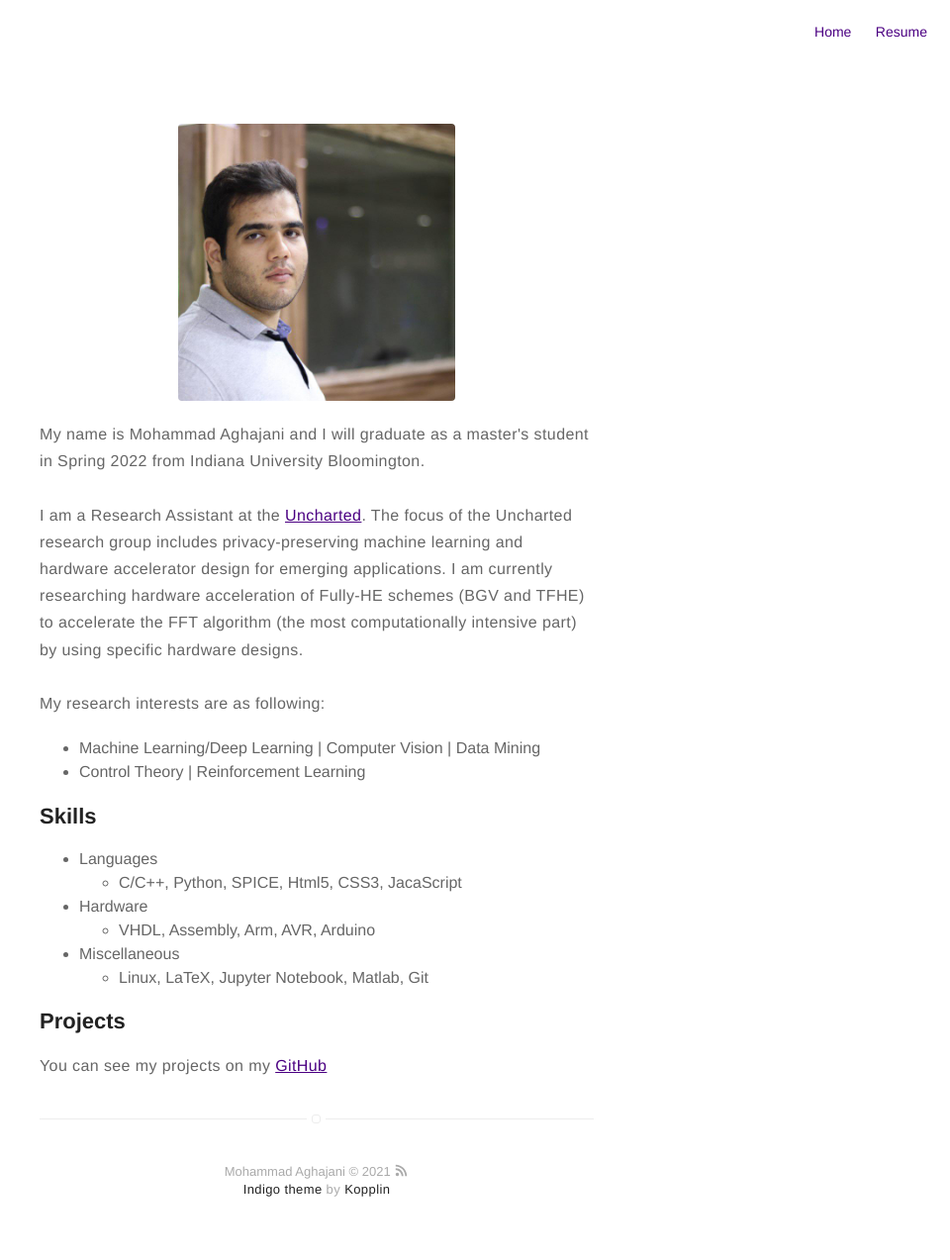
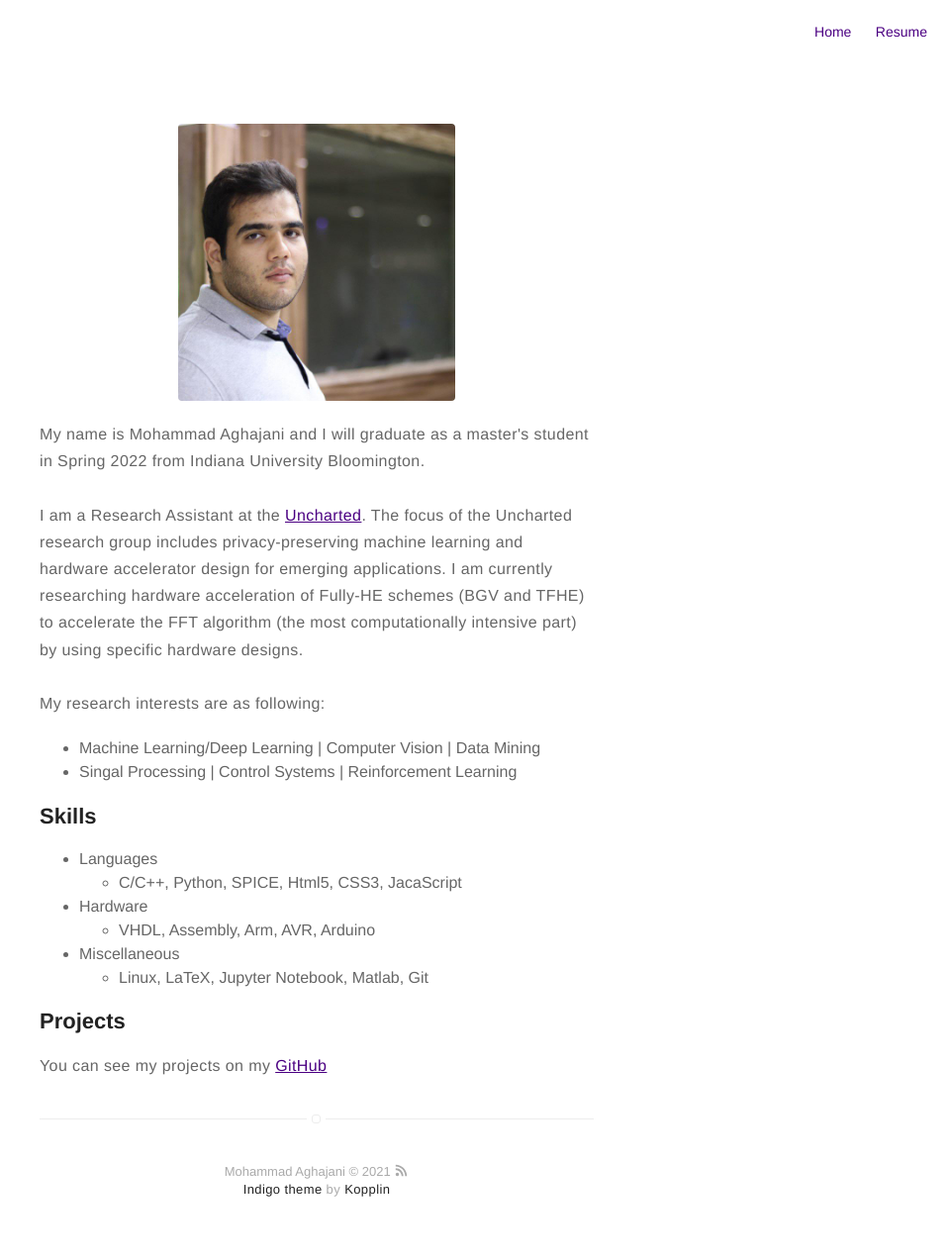
Before and after one commit to Mohammad-Aghajani/Mohammad-Aghajani.github.io, a Jekyll site: the page built from about.md, in a window 1280 px wide. Shown: the whole page at 99% size, without its empty margins (320-1280 px from the left). Built offline with Jekyll 4.4.1, drawn with Linux system fonts in a browser that asks for light colours.

Commit message:
Update about.md

```diff
--- a/about.md
+++ b/about.md
@@ -10,7 +10,7 @@ I am a Research Assistant at the <a href="https://jiang60.pages.iu.edu/"> Unchar
 My research interests are as following:
 <ul class="skill-list">
 	<li> Machine Learning/Deep Learning | Computer Vision | Data Mining </li>
-	<li> Control Theory | Reinforcement Learning </li>
+	<li> Singal Processing | Control Systems | Reinforcement Learning </li>
 
 </ul>
 </p>
```
